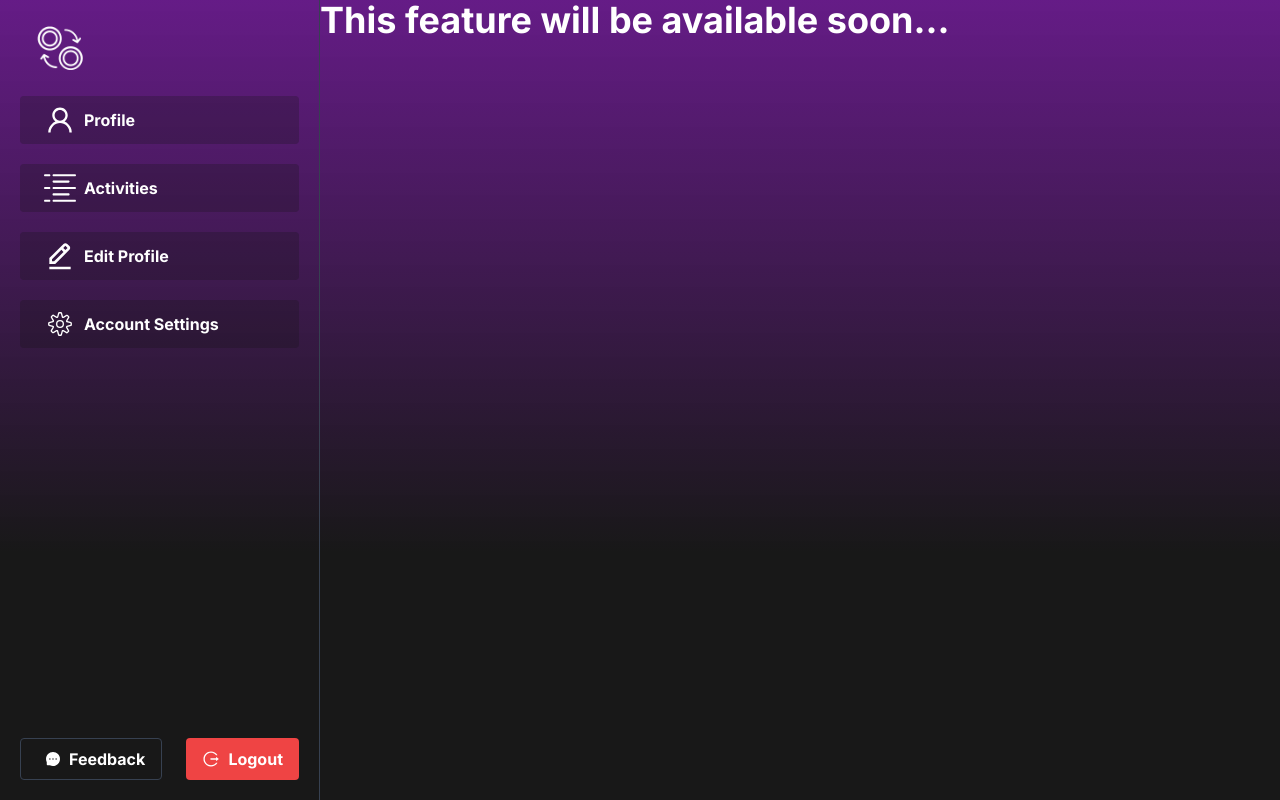
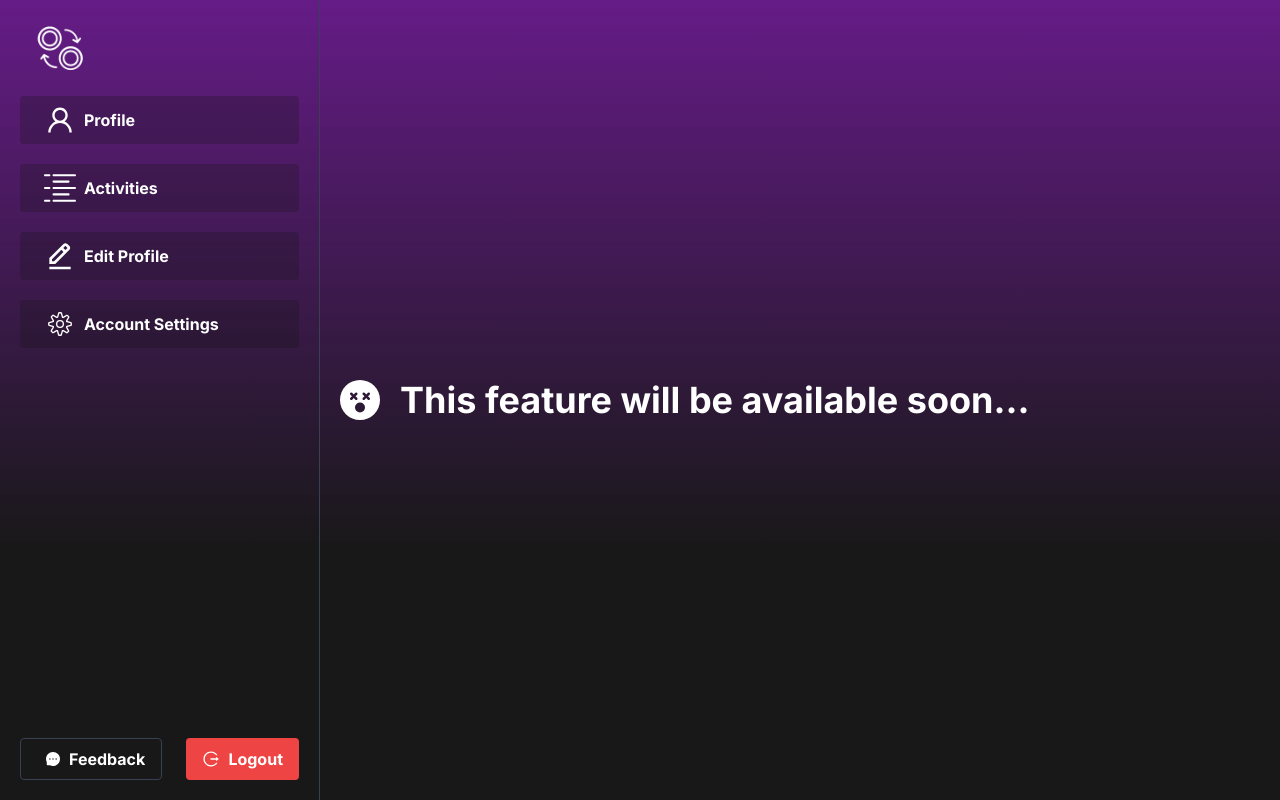
Before and after one commit to the-nexus-point/nexus-next.js, a Next.js app: page /user/edit in a window 1280 px wide. Built offline with nearby package versions, Linux system fonts and the light colour scheme.

Commit message:
error message for unfinished route

```diff
--- a/src/components/EditProfile.jsx
+++ b/src/components/EditProfile.jsx
@@ -1,10 +1,12 @@
 import React from "react";
 import UserContainer from "./shared/UserContainer";
+import { BsFillEmojiDizzyFill } from "react-icons/bs";
 
 const EditProfile = () => {
   return (
     <UserContainer>
-      <div>
+      <div className="flex items-center justify-center p-5 space-x-5">
+        <BsFillEmojiDizzyFill className="w-10 h-10" />
         <h1 className="text-4xl font-bold">
           This feature will be available soon...
         </h1>
--- a/src/components/Settings.jsx
+++ b/src/components/Settings.jsx
@@ -1,10 +1,12 @@
 import React from "react";
 import UserContainer from "./shared/UserContainer";
+import { BsFillEmojiDizzyFill } from "react-icons/bs";
 
 const Settings = () => {
   return (
     <UserContainer>
-      <div>
+      <div className="flex items-center justify-center p-5 space-x-5">
+        <BsFillEmojiDizzyFill className="w-10 h-10" />
         <h1 className="text-4xl font-bold">
           This feature will be available soon...
         </h1>
```
